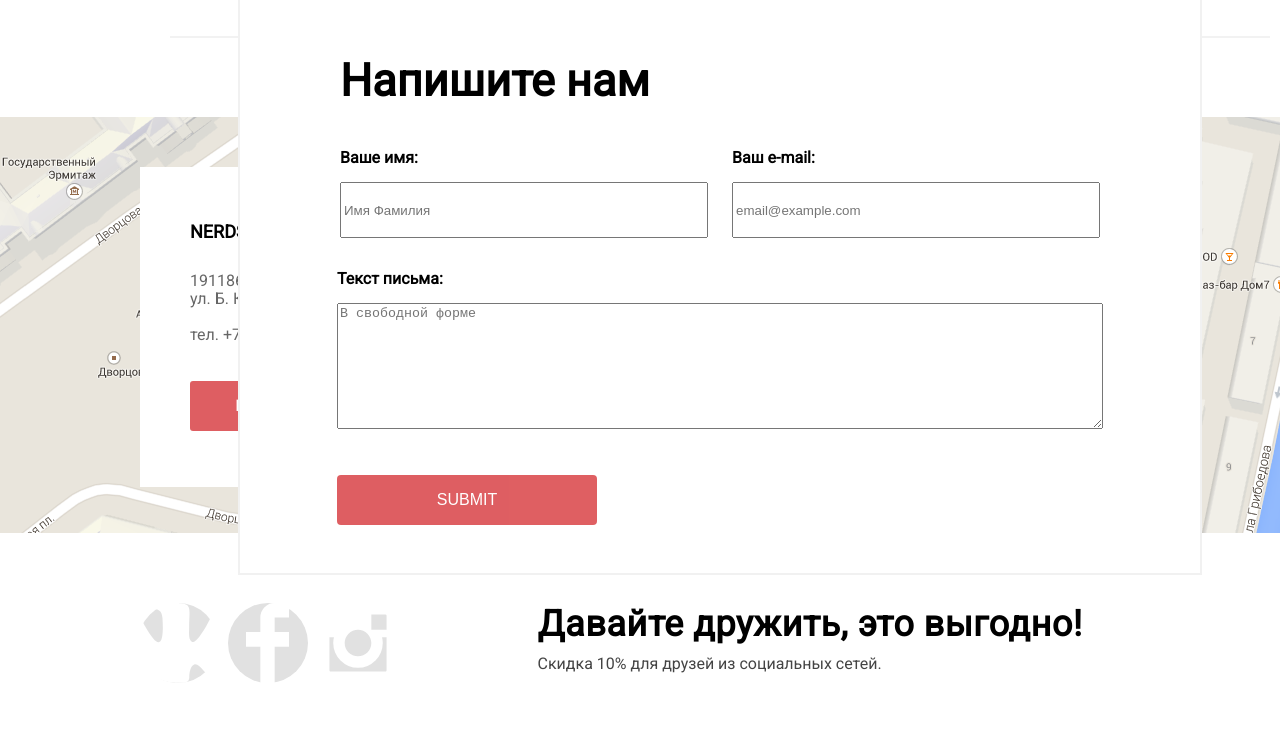
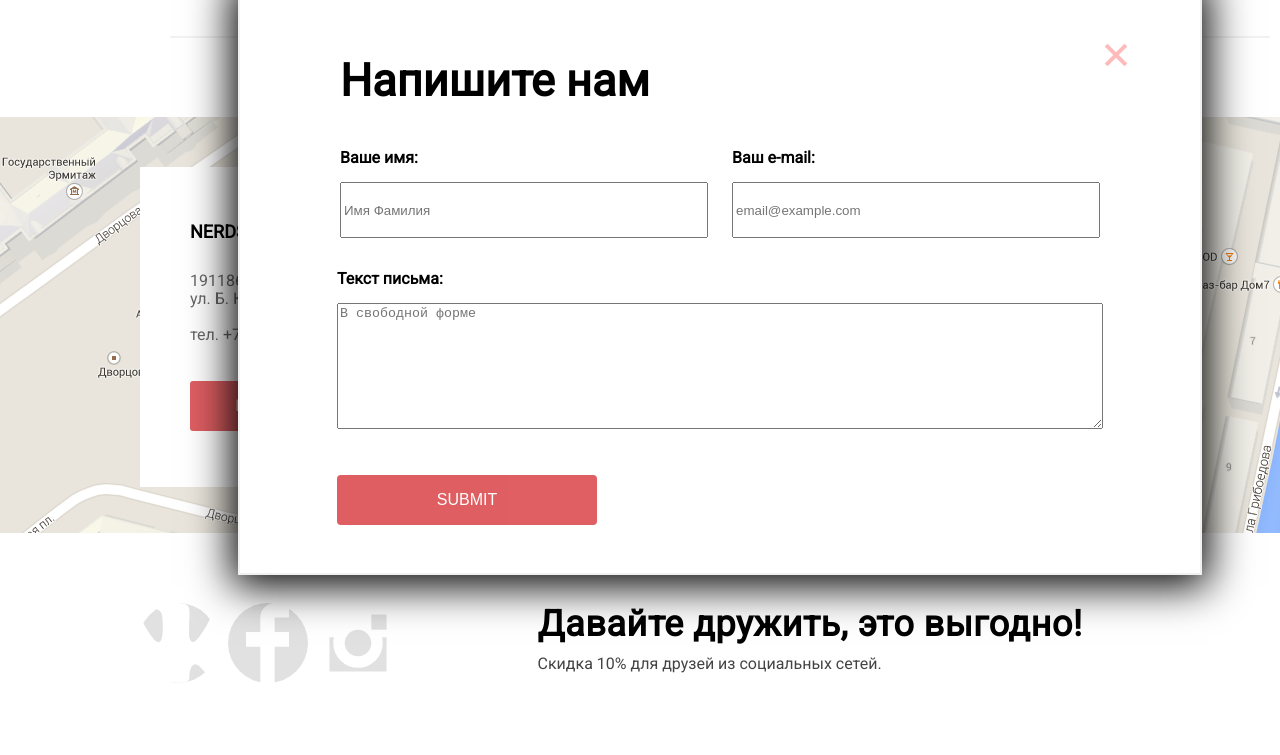
Before and after one commit to stierlitz93/990391-nerds-25, a plain HTML site: page index.html in a window 1280 px wide. Shown: the part 1728-2483 px from the top of the page. Drawn offline with Linux system fonts and the light colour scheme.

Commit message:
добавил тень на feedback

```diff
--- a/css/style.css
+++ b/css/style.css
@@ -416,6 +416,7 @@ a{
 	width: 960px;
 	height: 590px;
 	bottom: 180px;
+	box-shadow: 0 5px 40px 6px #000;
 }
 .footer-feedback-title{
 	font-size: 45px;
--- a/index.html
+++ b/index.html
@@ -171,6 +171,7 @@
 				<textarea id="feedback-form-letter" placeholder="В свободной форме"></textarea>
 				</p>
 				<input class="footer-feedback-submit red" type="submit">
+				<button class="footer-feedback-close reset-style-size" type="button"></button>
 			</form>
 		</div>
 		<div class="map">
```
